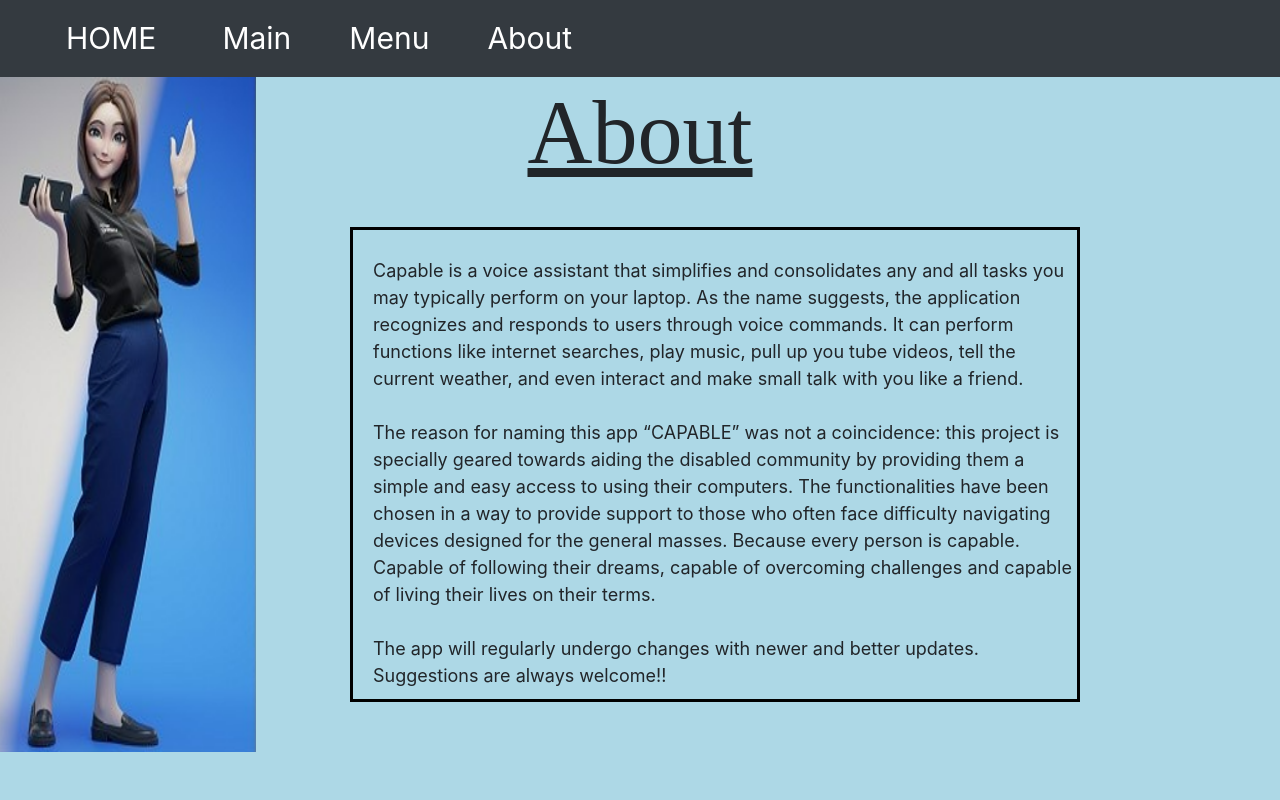
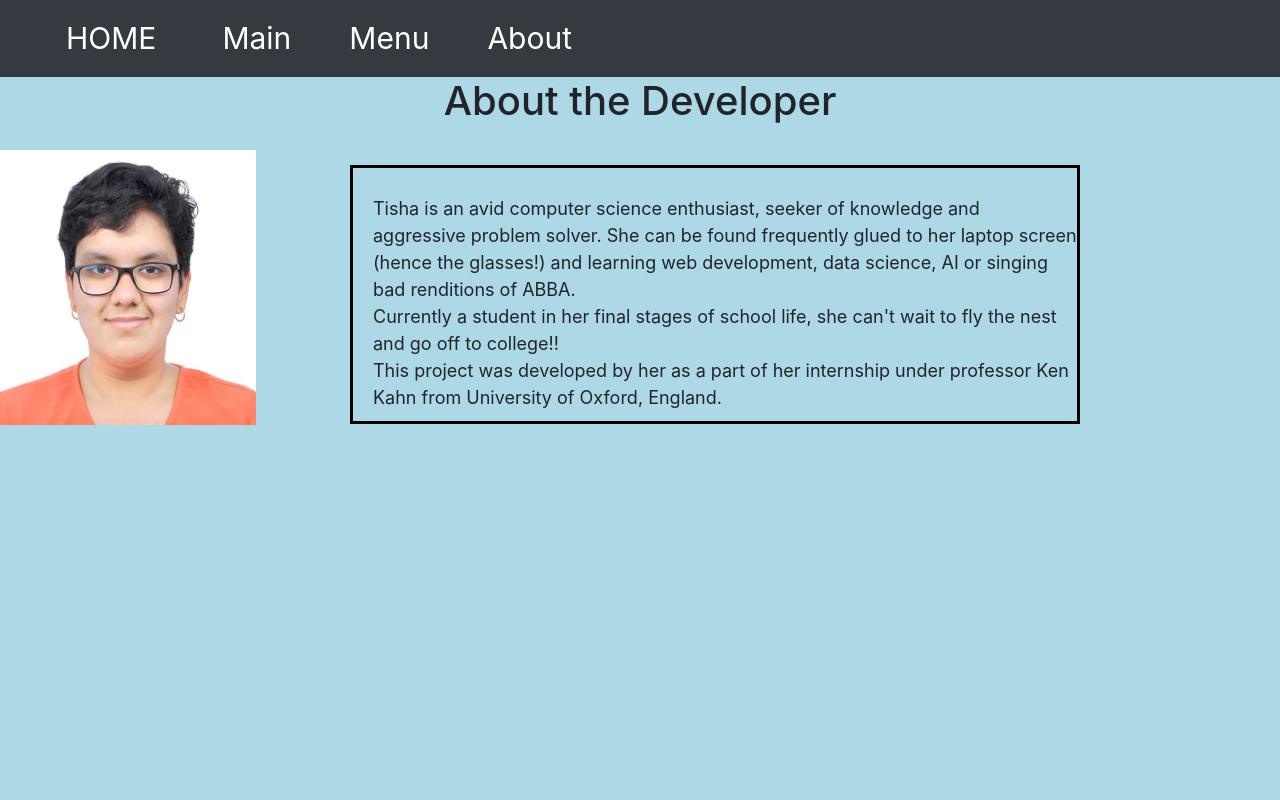
Before and after one commit to TishaJain6060/Capable-AI_virtual_assistant, a Flask app: page /about in a window 1280 px wide. Run offline with Flask 2, Linux system fonts and the light colour scheme.

Commit message:
Update about.html

```diff
--- a/flaskProject/templates/about.html
+++ b/flaskProject/templates/about.html
@@ -18,10 +18,10 @@
            height: 500px;
 
             /*background: linear-gradient(145deg, #3931f4, #8874fc,#5a26ff);*/
-            background-image: url({{url_for('static', filename='im.png')}});
-            background-size: 20% 135%;
+            background-image: url({{url_for('static', filename='tisha.jpg')}});
+            background-size: 20% 55%;
             background-repeat: no-repeat;
-            background-position: left 77px;
+            background-position: left 150px;
             background-color: #ADD8E6;
 
             }
@@ -47,22 +47,16 @@
   </div>
 </nav>
 
+<div>
+  <h1>About the Developer</h1>
+<p style="border:3px; border-style:solid; border-color:#000000; margin-right: 200px; margin-left: 350px; margin-top: 40px;font-size:18px;padding-left: 20px; padding-bottom: 10px">
+  <br>Tisha is an avid computer science enthusiast, seeker of knowledge and aggressive problem solver. She can be found frequently
+    glued to her laptop screen (hence the glasses!) and learning web development, data science, AI or singing bad renditions of ABBA.
+   <br> Currently a student in her final stages of school life, she can't wait to fly the nest and go off to college!!
+    <br> This project was developed by her as a part of her internship under professor Ken Kahn from University of Oxford, England.
+ </p>
+</div>
 
-<div>
-<h1 style="font-family: Times New Roman; margin-top:2px;font-size: 90px;"> <u>About</u></h1>
-
-<p style="border:3px; border-style:solid; border-color:#000000; margin-right: 200px; margin-left: 350px; margin-top: 40px;font-size:18px;padding-left: 20px; padding-bottom: 10px">
-  <br>Capable is a voice assistant that simplifies and consolidates any and all tasks you may typically perform on your laptop.
-    As the name suggests, the application recognizes and responds to users through voice commands. It can perform
-    functions like internet searches, play music, pull up you tube videos, tell the current weather, and even interact
-    and make small talk with you like a friend.
- <br><br>The reason for naming this app “CAPABLE” was not a coincidence: this project is specially geared towards aiding
-    the disabled community by providing them a simple and easy access to using their computers. The functionalities have
-    been chosen in a way to provide support to those who often face difficulty navigating devices designed for the
-    general masses. Because every person is capable. Capable of following their dreams, capable of overcoming challenges
-    and capable of living their lives on their terms.
- <br><br>The app will regularly undergo changes with newer and better updates. Suggestions are always welcome!! </p>
-</div>
 
  </body>
 </html>
```
